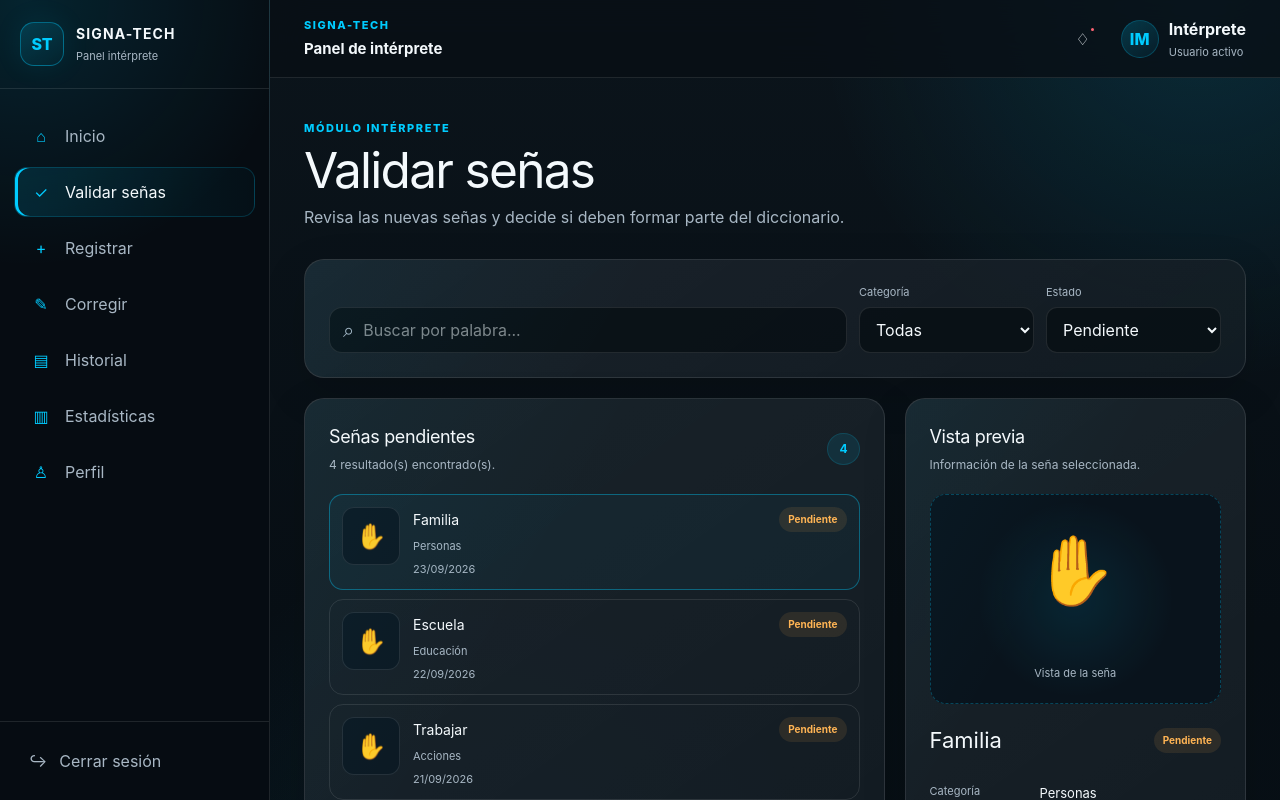
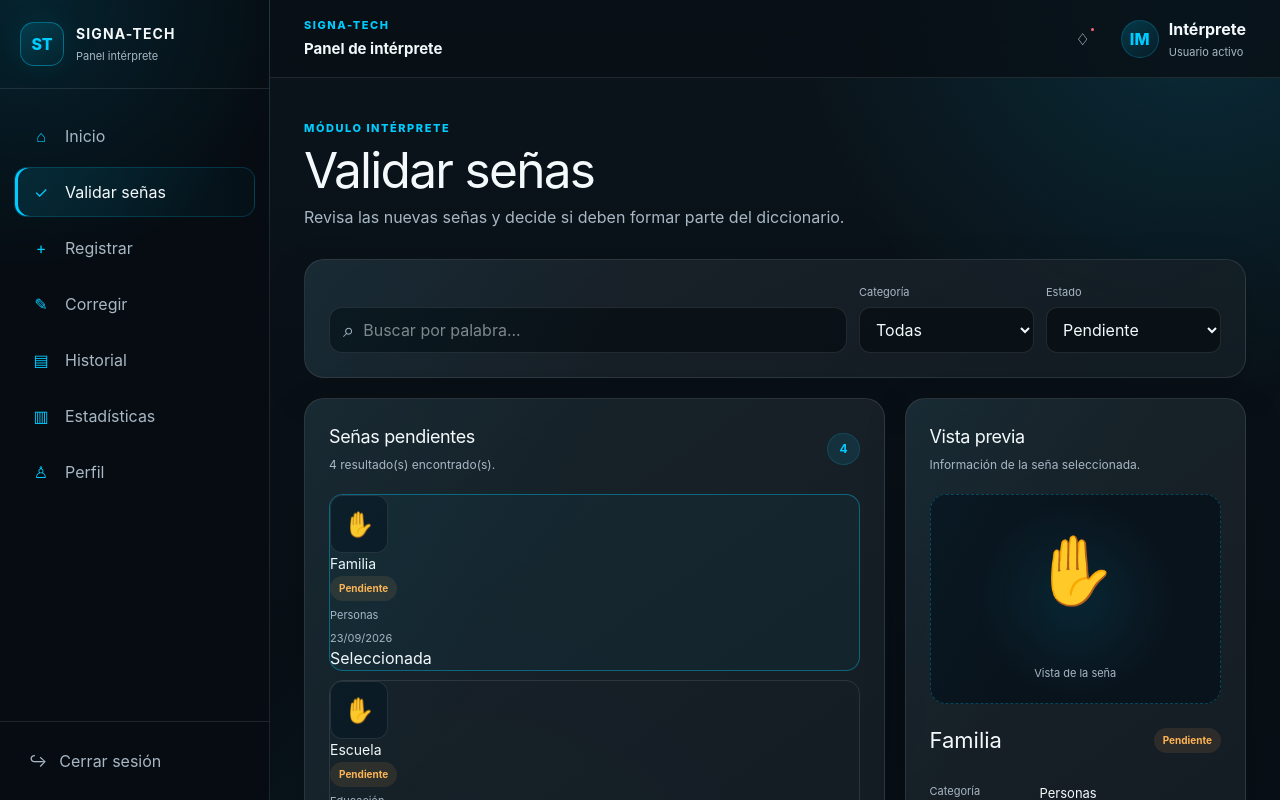
Before and after one commit to yamithmeneses122-hue/Signa-tech-App-react, a React (Vite) app: page /interprete/validar in a window 1280 px wide. Shown: the top 800 px of the page. Built offline with nearby package versions, Linux system fonts and the light colour scheme.

Commit message:
refactor(interpreter): keep sign card HTML content valid

```diff
--- a/src/Features/Interpreter/Componentes/SignCard.jsx
+++ b/src/Features/Interpreter/Componentes/SignCard.jsx
@@ -3,12 +3,6 @@ import StatusBadge from "./StatusBadge";
 export default function SignCard({ sign, onSelect, selected }) {
   return (
     <article className={`sign-card ${selected ? "selected" : ""}`}>
-      <button
-        type="button"
-        className="sign-card-button"
-        onClick={() => onSelect(sign)}
-        aria-pressed={selected}
-      >
       <figure className="sign-image-placeholder">
         <span aria-hidden="true">✋</span>
         <figcaption className="sr-only">
@@ -16,7 +10,7 @@ export default function SignCard({ sign, onSelect, selected }) {
         </figcaption>
       </figure>
 
-        <section>
+      <section className="sign-card-content">
         <header>
           <h3>{sign.word}</h3>
           <StatusBadge status={sign.status} />
@@ -24,7 +18,17 @@ export default function SignCard({ sign, onSelect, selected }) {
         <p>{sign.category}</p>
         <time dateTime={sign.date}>{sign.date}</time>
       </section>
+
+      <footer className="sign-card-footer">
+        <button
+          type="button"
+          className="sign-select-button"
+          onClick={() => onSelect(sign)}
+          aria-pressed={selected}
+        >
+          {selected ? "Seleccionada" : "Seleccionar"}
         </button>
+      </footer>
     </article>
   );
 }
```
Lines whose indentation alone changed are shown as unchanged.
